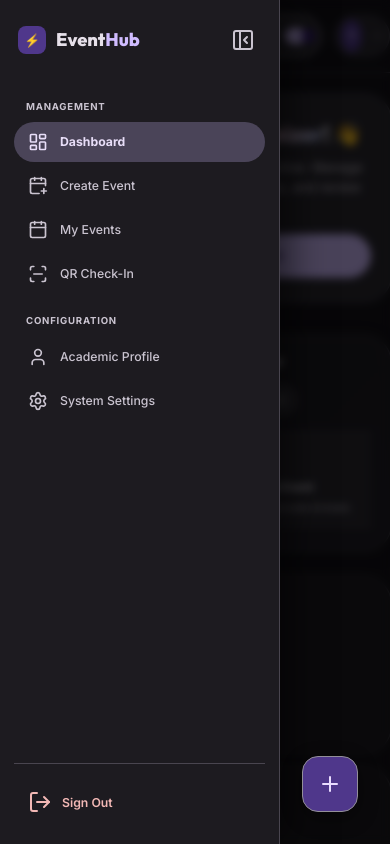
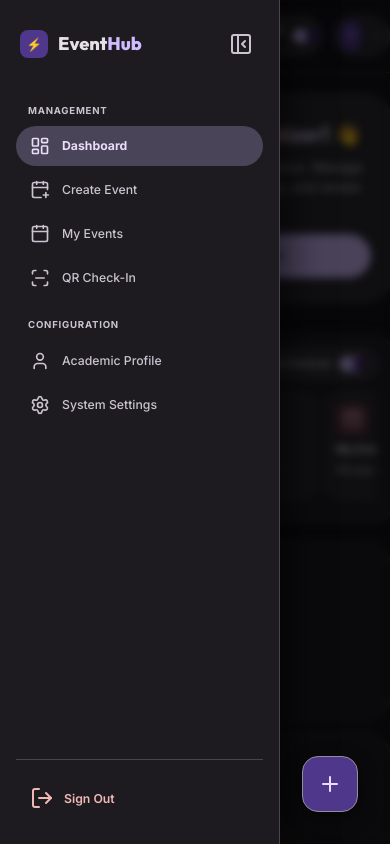
Before and after one commit to gauravkumar-ops/eventhub, a plain HTML site: page dashboard.html in a window 390 px wide. Both pictures are taken after a click on the button "Toggle Features Side". Shown: the top 844 px of the page. Drawn offline with nearby package versions, Linux system fonts and the light colour scheme; no server answers.

Commit message:
fix: improve mobile responsiveness for sidebar and feature slider with updated CSS rules and media queries

```diff
--- a/dashboard.html
+++ b/dashboard.html
@@ -1316,26 +1316,56 @@
       }
 
       .sidebar {
-        position: fixed;
-        left: 0;
-        top: 0;
-        bottom: 0;
-        width: 280px;
-        max-width: 85vw;
-        transform: translateX(-100%);
-        z-index: 200;
-        box-shadow: 10px 0 35px rgba(0, 0, 0, 0.55);
-        transition: transform var(--md-sys-motion-duration-medium3) var(--md-sys-motion-easing-emphasized);
+        position: fixed !important;
+        left: 0 !important;
+        top: 0 !important;
+        bottom: 0 !important;
+        width: 280px !important;
+        max-width: 85vw !important;
+        transform: translateX(-100%) !important;
+        z-index: 200 !important;
+        box-shadow: 10px 0 35px rgba(0, 0, 0, 0.55) !important;
+        transition: transform var(--md-sys-motion-duration-medium3) var(--md-sys-motion-easing-emphasized) !important;
+        padding: 24px 16px !important;
       }
 
       html.sidebar-open .sidebar,
       html.features-active .sidebar,
-      body.features-drawer-open .sidebar {
-        transform: translateX(0);
-      }
-
-      html.sidebar-collapsed .sidebar {
-        transform: translateX(-100%);
+      body.features-drawer-open .sidebar,
+      body.sidebar-open .sidebar {
+        transform: translateX(0) !important;
+      }
+
+      /* On mobile, ensure the full feature names and labels are visible when opened */
+      html.sidebar-collapsed .sidebar-header {
+        justify-content: space-between !important;
+        padding: 0 6px !important;
+        margin-bottom: 28px !important;
+      }
+      html.sidebar-collapsed .sidebar-logo-text {
+        display: inline-block !important;
+      }
+      html.sidebar-collapsed .nav-section-label {
+        opacity: 1 !important;
+        height: auto !important;
+        margin: 20px 0 8px !important;
+        padding: 0 12px !important;
+        border-bottom: none !important;
+        font-size: 0.6875rem !important;
+      }
+      html.sidebar-collapsed .nav-item {
+        justify-content: flex-start !important;
+        padding: 11px 16px !important;
+        gap: 12px !important;
+      }
+      html.sidebar-collapsed .nav-item span.nav-text,
+      html.sidebar-collapsed .signout-btn span.nav-text {
+        display: inline-block !important;
+      }
+      html.sidebar-collapsed .signout-btn {
+        justify-content: flex-start !important;
+        padding: 10px 14px !important;
+        gap: 10px !important;
       }
 
       .mobile-menu-toggle-btn {
--- a/style.css
+++ b/style.css
@@ -1712,3 +1712,112 @@
   opacity: 1;
   pointer-events: auto;
 }
+
+/* ============================================================
+   FEATURE SLIDER MOBILE RESPONSIVENESS & ICON ALIGNMENT
+   ============================================================ */
+@media (max-width: 768px) {
+  .dashboard-features-slider-section {
+    padding: 14px 14px 16px;
+    margin-bottom: 20px;
+    border-radius: var(--md-sys-shape-corner-large);
+  }
+
+  .feature-slider-header {
+    display: flex;
+    align-items: center;
+    justify-content: space-between;
+    gap: 8px;
+    margin-bottom: 12px;
+    flex-wrap: nowrap;
+  }
+
+  .feature-slider-title {
+    font-size: 0.88rem;
+    gap: 6px;
+    min-width: 0;
+  }
+
+  .feature-slider-title span {
+    white-space: nowrap;
+    overflow: hidden;
+    text-overflow: ellipsis;
+  }
+
+  .feature-slider-controls {
+    display: flex;
+    align-items: center;
+    gap: 6px;
+    flex-shrink: 0;
+  }
+
+  .feature-shift-toggle-btn {
+    padding: 5px 10px;
+    font-size: 0.75rem;
+    gap: 6px;
+  }
+
+  .feature-shift-toggle-btn .toggle-switch-track {
+    width: 28px;
+    height: 16px;
+  }
+
+  .feature-shift-toggle-btn .toggle-switch-thumb {
+    width: 12px;
+    height: 12px;
+    top: 1px;
+    left: 2px;
+  }
+
+  html.features-active .feature-shift-toggle-btn .toggle-switch-thumb {
+    transform: translateX(12px);
+  }
+
+  .slider-nav-arrow {
+    display: none;
+  }
+
+  .feature-slider-track {
+    gap: 10px;
+    padding: 2px 2px 6px;
+    -webkit-overflow-scrolling: touch;
+    touch-action: pan-x;
+  }
+
+  .feature-slide-card {
+    flex: 0 0 138px;
+    padding: 12px 12px;
+    border-radius: var(--md-sys-shape-corner-medium);
+    gap: 6px;
+    align-items: flex-start;
+  }
+
+  .feature-slide-icon {
+    width: 32px;
+    height: 32px;
+    border-radius: var(--md-sys-shape-corner-small);
+  }
+
+  .feature-slide-icon svg {
+    width: 17px;
+    height: 17px;
+  }
+
+  .feature-slide-name {
+    font-size: 0.8rem;
+  }
+
+  .feature-slide-desc {
+    font-size: 0.675rem;
+  }
+}
+
+@media (max-width: 480px) {
+  .feature-slider-title span {
+    max-width: 120px;
+  }
+  .feature-slide-card {
+    flex: 0 0 128px;
+    padding: 10px 10px;
+  }
+}
```
Also changed, not shown: create-event.html (+98 -94 lines).
